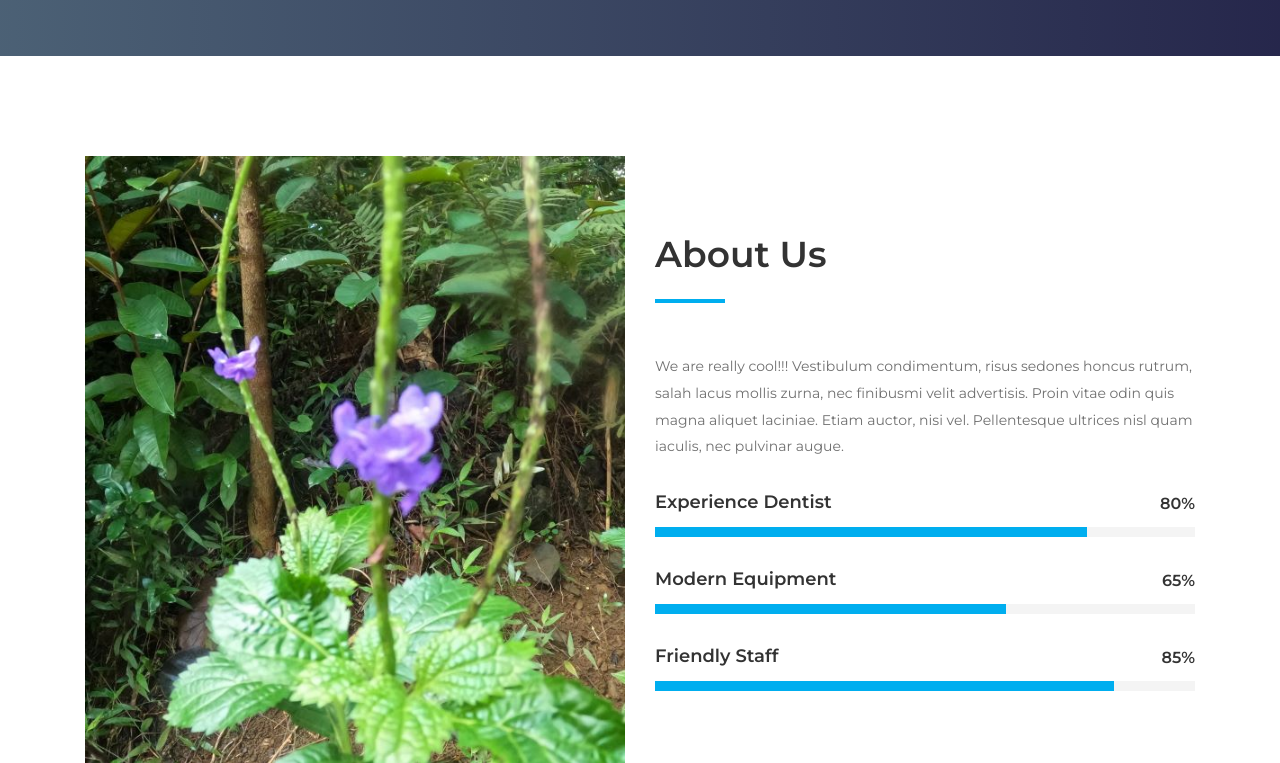
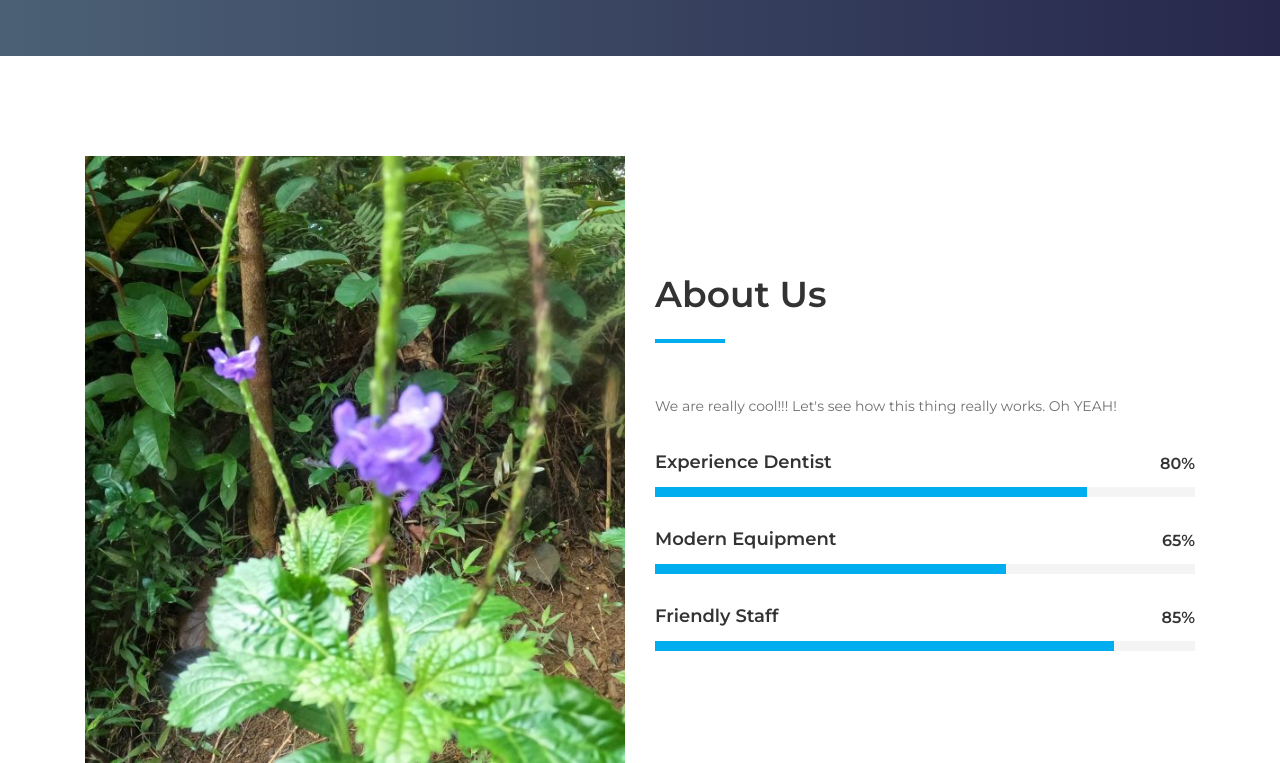
Before and after one commit to smith-ryan/dentalDemo, a Django app: page / in a window 1280 px wide. Shown: the part 874-1637 px from the top of the page. Run offline with Django 4.2, Linux system fonts and the light colour scheme; some libraries are stand-ins or nearby versions; some web fonts are replaced.

Commit message:
changed text in home.html

```diff
--- a/website/templates/home.html
+++ b/website/templates/home.html
@@ -198,8 +198,7 @@
               <h2>About Us</h2>
               <div class="line"></div>
             </div>
-            <p>We are really cool!!!  Vestibulum condimentum, risus sedones honcus rutrum, salah lacus mollis zurna, nec finibusmi velit advertisis. Proin vitae odin quis magna aliquet laciniae. Etiam auctor, nisi vel. Pellentesque ultrices nisl quam iaculis, nec pulvinar
-              augue.</p>
+            <p>We are really cool!!!  Let's see how this thing really works.  Oh YEAH!</p>
 
             <!-- Single Skills Area -->
             <div class="single-skills-area mt-30">
```
